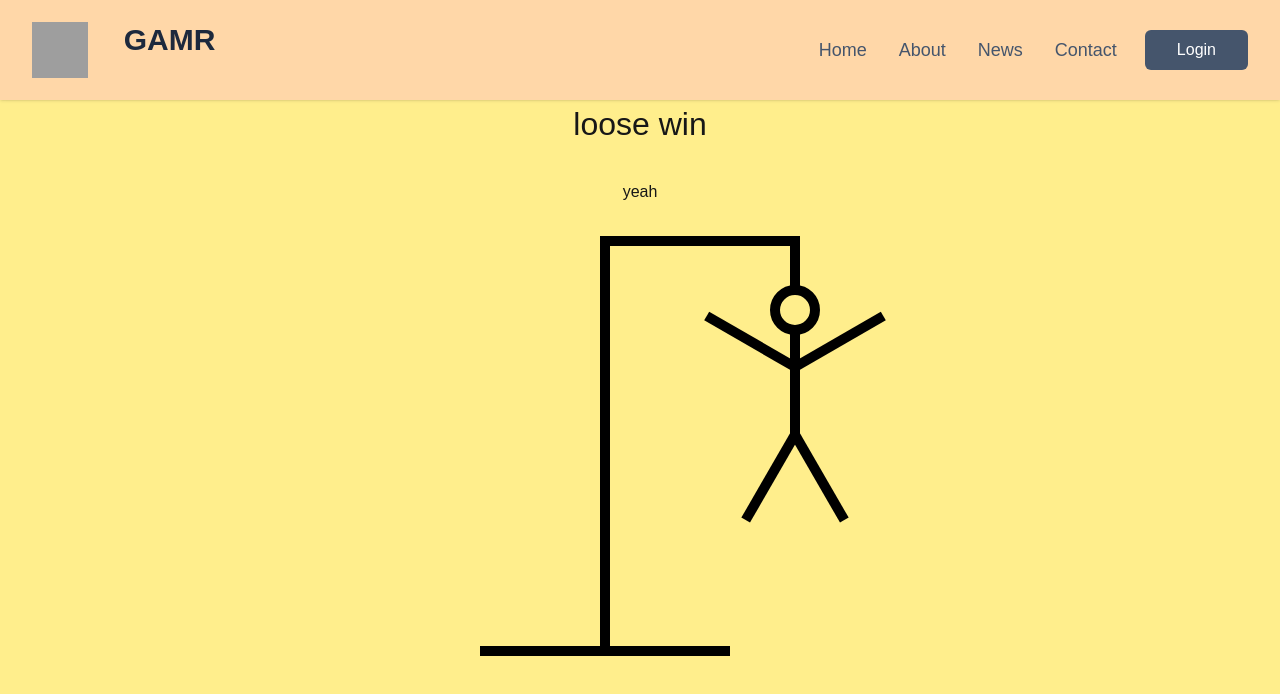
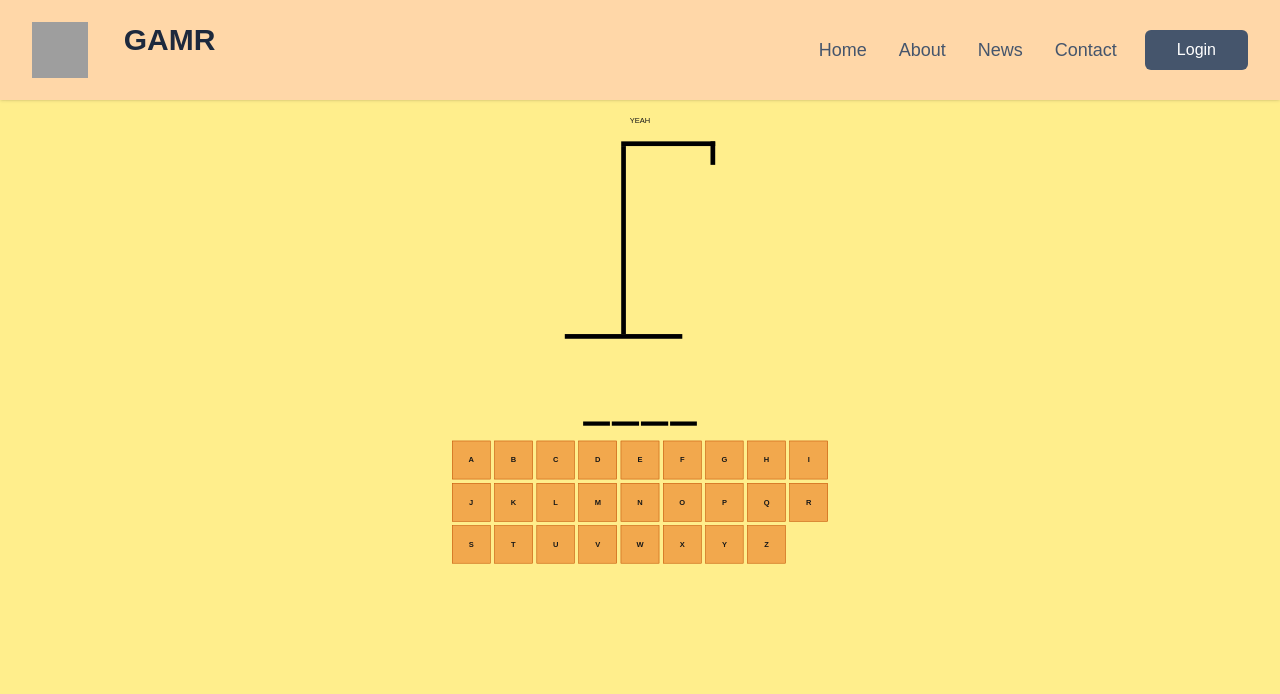
Before and after one commit to pebanjo/GAMR, a Next.js app: page /games/hangman in a window 1280 px wide. Shown: the top 694 px of the page. Built offline with nearby package versions, Linux system fonts and the light colour scheme; grey boxes are pictures that could not be loaded.

Commit message:
feat: :sparkles: improved hangman
improved on the hangman game

```diff
--- a/src/app/games/hangman/hangman.css
+++ b/src/app/games/hangman/hangman.css
@@ -5,7 +5,10 @@
     gap: 2rem;
     margin:0 auto;
     align-items: center;
-    }
+    transform: scale(0.47);
+    transform-origin: top;
+}
+
 .win-loose{
     font-size: 2rem;
     text-align: center;
--- a/src/app/games/hangman/hangmanDrawing.tsx
+++ b/src/app/games/hangman/hangmanDrawing.tsx
@@ -83,15 +83,16 @@ const right_leg = (
   />
 );
 
-export function HangmanDrawing() {
+const body_Parts = [head, body, , right_arm, left_arm, left_leg, right_leg];
+
+type HangmanDrawingProps = {
+  numberOfGuesses: number;
+};
+
+export function HangmanDrawing({ numberOfGuesses }: HangmanDrawingProps) {
   return (
     <div style={{ position: "relative" }}>
-      {head}
-      {body}
-      {right_arm}
-      {left_arm}
-      {left_leg}
-      {right_leg}
+      {body_Parts.slice(0, numberOfGuesses)}
       <div
         style={{
           position: "absolute",
--- a/src/app/games/hangman/hangmanWord.tsx
+++ b/src/app/games/hangman/hangmanWord.tsx
@@ -1,3 +1,33 @@
-export function HangmanWord() {
-  return <h1></h1>;
+type HangmanWordProps = {
+  guessedLetters: string[];
+  wordToGuess: string;
+};
+
+export function HangmanWord({ guessedLetters, wordToGuess }: HangmanWordProps) {
+  return (
+    <div
+      style={{
+        display: "flex",
+        gap: ".25rem",
+        fontSize: "6rem",
+        fontWeight: "bold",
+        textTransform: "uppercase",
+        fontFamily: "monospace",
+      }}
+    >
+      {wordToGuess.split("").map((letter, index) => (
+        <span style={{ borderBottom: ".1em solid black" }} key={index}>
+          <span
+            style={{
+              visibility: guessedLetters.includes(letter)
+                ? "visible"
+                : "hidden",
+            }}
+          >
+            {letter}
+          </span>
+        </span>
+      ))}
+    </div>
+  );
 }
--- /dev/null
+++ b/src/app/games/hangman/keyboard.module.css
@@ -0,0 +1,17 @@
+.button{
+    width: 100%;
+    border: 1px solid #bb4b00;
+    background: #f2a84d;
+    font-weight: 550;
+    aspect-ratio: 1/1;
+    font-size: "2.5rem";
+}
+.button:hover:not(:disabled){
+    background:#ff9147;;
+}
+.button.active{
+background-color: #b25f28
+}
+button.inactive{
+    opacity: .3;
+}
--- a/src/app/games/hangman/keyboard.tsx
+++ b/src/app/games/hangman/keyboard.tsx
@@ -1,3 +1,71 @@
-export function Keyboard() {
-  return <h1></h1>;
+"use client";
+
+import styles from "./keyboard.module.css";
+const alphabet = [
+  "A",
+  "B",
+  "C",
+  "D",
+  "E",
+  "F",
+  "G",
+  "H",
+  "I",
+  "J",
+  "K",
+  "L",
+  "M",
+  "N",
+  "O",
+  "P",
+  "Q",
+  "R",
+  "S",
+  "T",
+  "U",
+  "V",
+  "W",
+  "X",
+  "Y",
+  "Z",
+];
+type KeyboardProps = {
+  activeLetters: string[];
+  inactiveLetters: string[];
+  addGuessedLetter: (letter: string) => void;
+  disabled?: boolean;
+};
+export function Keyboard({
+  activeLetters,
+  inactiveLetters,
+  addGuessedLetter,
+  disabled = false,
+}: KeyboardProps) {
+  return (
+    <div
+      style={{
+        display: "grid",
+        gridTemplateColumns: "repeat(auto-fit, minmax(75px,1fr))",
+        gap: ".5rem",
+      }}
+    >
+      {alphabet.map((key) => {
+        const isActive = activeLetters.includes(key);
+        const isInActive = inactiveLetters.includes(key);
+
+        return (
+          <button
+            onClick={() => addGuessedLetter(key)}
+            className={`${styles.button} ${isActive ? styles.active : ""}${
+              isInActive ? styles.inactive : ""
+            }`}
+            disabled={isActive || isInActive || disabled}
+            key={key}
+          >
+            {key}
+          </button>
+        );
+      })}
+    </div>
+  );
 }
--- a/src/app/games/hangman/page.tsx
+++ b/src/app/games/hangman/page.tsx
@@ -1,5 +1,5 @@
 "use client";
-import { useState } from "react";
+import { useCallback, useEffect, useState } from "react";
 import wordList from "./wordList.json";
 import "./hangman.css";
 import { HangmanDrawing } from "./hangmanDrawing";
@@ -8,17 +8,73 @@ import { Keyboard } from "./keyboard";
 
 export default function hangman() {
   const [wordToGuess, setWordToGuess] = useState(() => {
-    return wordList[Math.floor(Math.random() * wordList.length)];
+    return wordList[Math.floor(Math.random() * wordList.length)].toUpperCase();
   });
   const [guessedLetters, setGuessedLetters] = useState<string[]>([]);
+
+  const incorrectLetters = guessedLetters.filter(
+    (letter) => !wordToGuess.includes(letter)
+  );
+
+  const fail = incorrectLetters.length >= 6;
+  const win = wordToGuess
+    .split("")
+    .every((letter) => guessedLetters.includes(letter));
+
+  const addGuessedLetter = useCallback(
+    (letter: string) => {
+      if (guessedLetters.includes(letter) || fail || win) return;
+      setGuessedLetters((currentLetters) => [...currentLetters, letter]);
+    },
+    [guessedLetters, win, fail]
+  );
+
+  useEffect(() => {
+    const handler = (e: KeyboardEvent) => {
+      const key = e.key;
+      if (!key.match(/^[a-z]$/)) {
+        return;
+      }
+      e.preventDefault();
+      addGuessedLetter(key.toUpperCase());
+    };
+    document.addEventListener("keypress", handler);
+    return () => {
+      document.removeEventListener("keypress", handler);
+    };
+  }, [guessedLetters]);
   return (
     <>
-      <div className="hangman">
-        <div className="win-loose">loose win</div>
-        <h1>{wordToGuess}</h1>
-        <HangmanDrawing></HangmanDrawing>
-        <HangmanWord></HangmanWord>
-        <Keyboard></Keyboard>
+      <div className="hangman-container">
+        <div className="hangman">
+          <div className="win-loose">
+            {win && "Winner!"}
+            {fail && "You Lost!"}
+          </div>
+          <h1>{wordToGuess}</h1>
+          <HangmanDrawing
+            numberOfGuesses={incorrectLetters.length}
+          ></HangmanDrawing>
+          <HangmanWord
+            guessedLetters={guessedLetters}
+            wordToGuess={wordToGuess}
+          ></HangmanWord>
+          <div
+            style={{
+              alignSelf: "stretch",
+              paddingBottom: "50px",
+            }}
+          >
+            <Keyboard
+              disabled={win || fail}
+              activeLetters={guessedLetters.filter((letter) =>
+                wordToGuess.includes(letter)
+              )}
+              inactiveLetters={incorrectLetters}
+              addGuessedLetter={addGuessedLetter}
+            ></Keyboard>
+          </div>
+        </div>
       </div>
     </>
   );
--- a/src/components/chesscard.tsx
+++ b/src/components/chesscard.tsx
@@ -1,14 +1,17 @@
 import Link from "next/link";
+import Image from "next/image";
 
 const ChessCard = () => {
   return (
     <>
       <Link href="/games/chess">
         <div className="max-w-sm rounded overflow-hidden shadow-lg m-8 bg-amber-100 hover:bg-amber-200 hover:scale-103 transition duration-150 ease-in-out ">
-          <img
+          <Image
             className="w-full"
             src="/images/pixelchess.png"
             alt="Sunset in the mountains"
+            width={384}
+            height={384}
           />
           <div className="px-6 py-4">
             <div className="font-bold text-xl mb-2">Chess</div>
--- a/src/components/hangman.tsx
+++ b/src/components/hangman.tsx
@@ -1,14 +1,17 @@
 import Link from "next/link";
+import Image from "next/image";
 
 const HangmanCard = () => {
   return (
     <>
       <Link href="/games/hangman">
         <div className="max-w-sm rounded overflow-hidden shadow-lg m-8 bg-amber-100 hover:bg-amber-200 hover:scale-103 transition duration-150 ease-in-out ">
-          <img
+          <Image
             className="w-full"
             src="/images/hangman.png"
             alt="Sunset in the mountains"
+            width={384}
+            height={384}
           />
           <div className="px-6 py-4">
             <div className="font-bold text-xl mb-2">Hangman</div>
--- a/src/components/snakecard.tsx
+++ b/src/components/snakecard.tsx
@@ -1,14 +1,17 @@
 import Link from "next/link";
+import Image from "next/image";
 
 const SnakeCard = () => {
   return (
     <>
       <Link href="/games/snake">
         <div className="max-w-sm rounded overflow-hidden shadow-lg m-8 bg-amber-100 hover:bg-amber-200 hover:scale-103 transition duration-150 ease-in-out ">
-          <img
+          <Image
             className="w-full"
             src="/images/snake.png"
             alt="Sunset in the mountains"
+            width={384}
+            height={384}
           />
           <div className="px-6 py-4">
             <div className="font-bold text-xl mb-2">Snake</div>
--- a/src/components/snakesandladders.tsx
+++ b/src/components/snakesandladders.tsx
@@ -1,14 +1,17 @@
 import Link from "next/link";
+import Image from "next/image";
 
 const SnakesAndLaddersCard = () => {
   return (
     <>
       <Link href="/games/snakesladders">
         <div className="max-w-sm rounded overflow-hidden shadow-lg m-8 bg-amber-100 hover:bg-amber-200 hover:scale-103 transition duration-150 ease-in-out ">
-          <img
+          <Image
             className="w-full"
             src="/images/laddersandsnakes.png"
             alt="Sunset in the mountains"
+            width={384}
+            height={384}
           />
           <div className="px-6 py-4">
             <div className="font-bold text-xl mb-2">Snakes and Ladders</div>
--- a/src/components/tictac-card.tsx
+++ b/src/components/tictac-card.tsx
@@ -1,14 +1,17 @@
 import Link from "next/link";
+import Image from "next/image";
 
 const TicTacCard = () => {
   return (
     <>
       <Link href="/games/tictactoe">
         <div className="max-w-sm rounded overflow-hidden shadow-lg m-8 bg-amber-100 hover:bg-amber-200 hover:scale-103 transition duration-150 ease-in-out ">
-          <img
+          <Image
             className="w-full"
             src="/images/tictactoe.png"
             alt="Sunset in the mountains"
+            width={384}
+            height={384}
           />
           <div className="px-6 py-4">
             <div className="font-bold text-xl mb-2">Tic-Tac-Toe</div>
```
